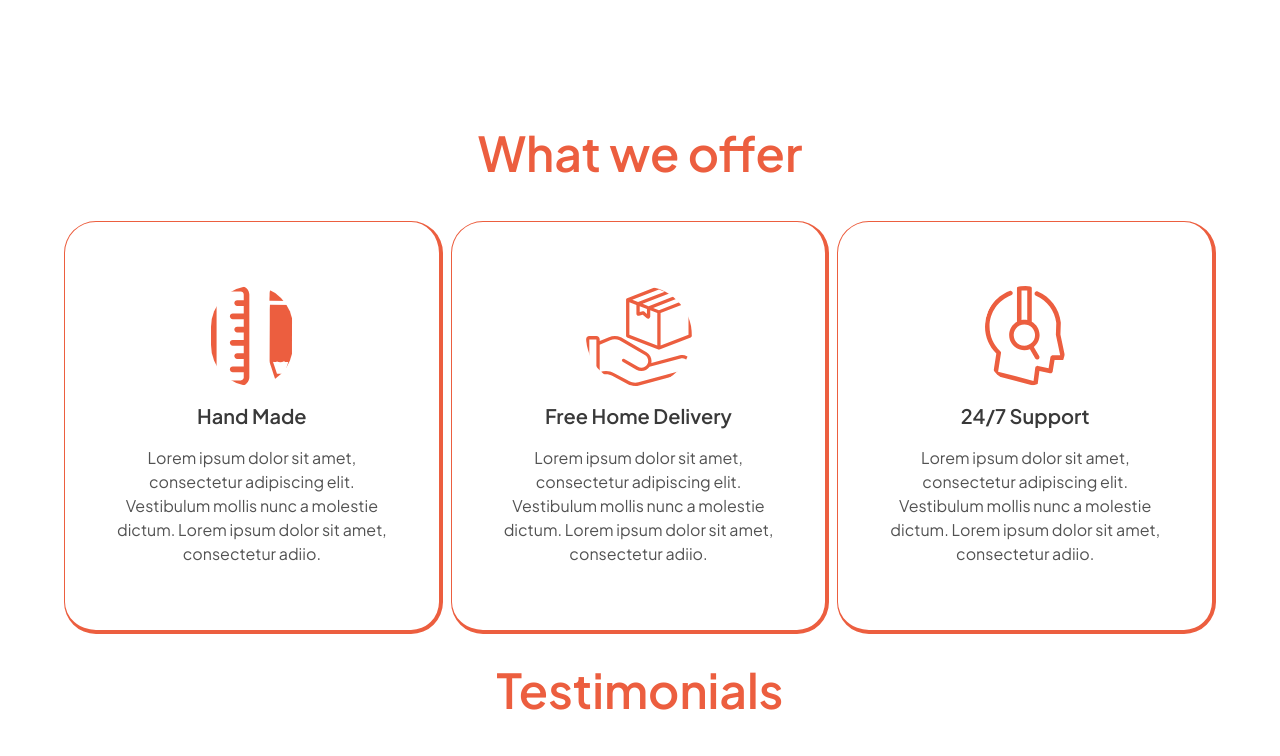
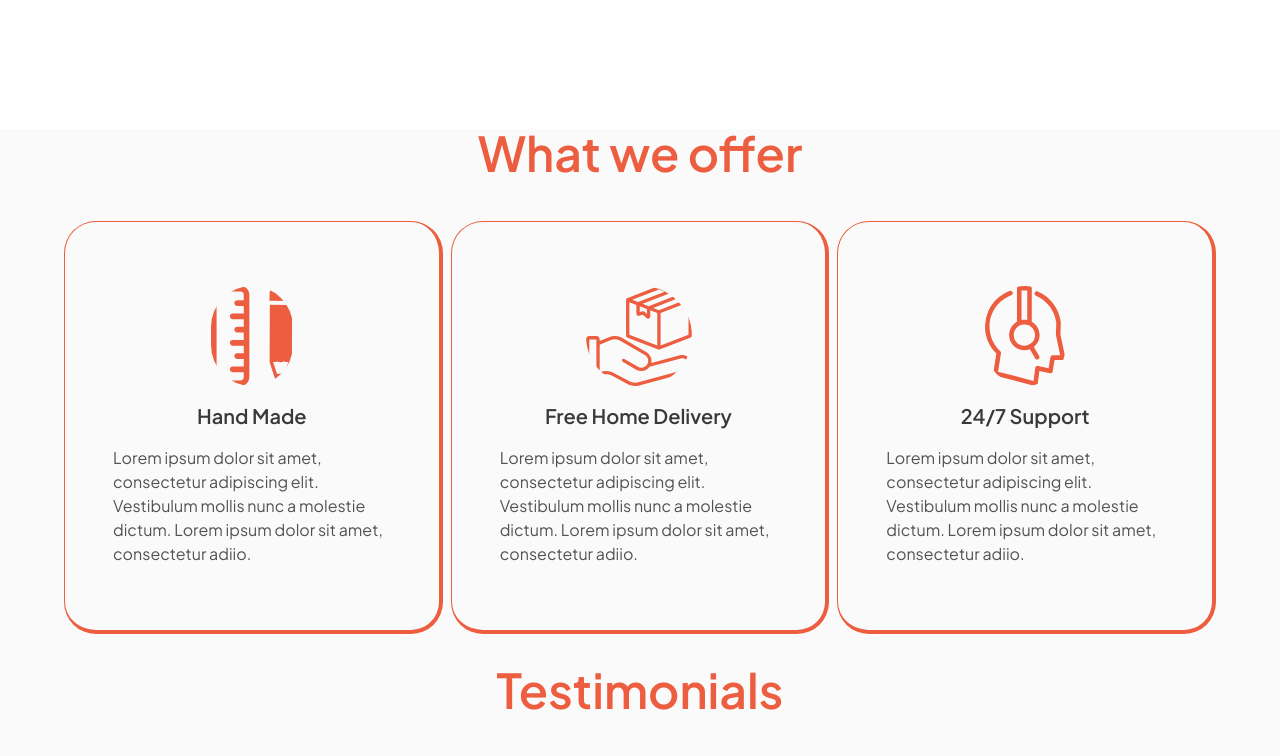
Before and after one commit to hariscs/lala-chappal, a Next.js app in the folder client/: page / in a window 1280 px wide. Shown: the part 900-1656 px from the top of the page. Built offline with nearby package versions, Linux system fonts and the light colour scheme.

Commit message:
add features container

```diff
--- a/client/components/OfferCard.tsx
+++ b/client/components/OfferCard.tsx
@@ -15,15 +15,15 @@
       <Image
         src={icon}
         alt={heading}
-        className='w-auto h-auto outline rounded-full'
+        className='w-auto h-auto rounded-full'
         width={105}
         height={150}
       />
-      <h3 className='capitalize block text-xl text-secondary font-semibold pt-4 pb-4'>
+      <h3 className='capitalize text-xl text-secondary font-semibold pt-4 pb-4'>
         {heading}
       </h3>
 
-      <p className=' block text-accent text-center '>{text}</p>
+      <p className='text-accent'>{text}</p>
     </div>
   )
 }
--- a/client/components/TestimonialCard.tsx
+++ b/client/components/TestimonialCard.tsx
@@ -10,7 +10,7 @@
   const { name, review } = data
 
   return (
-    <div className='border p-8 max-w-sm rounded-[2rem]  flex flex-col shadow-cards border-b-4 border-r-4 border-primary'>
+    <div className='border p-8 max-w-sm rounded-[2rem] flex flex-col border-b-4 border-r-4 border-primary'>
       <div className='flex justify-around'>
         <Image
           className='rounded-full border-4 border-primary max-w-[110px] max-h-[110px]'
--- a/client/container/Offers.tsx
+++ b/client/container/Offers.tsx
@@ -5,7 +5,7 @@
 
 export const Offers = () => {
   return (
-    <section>
+    <section className='bg-[#fafafa]'>
       <Wrapper>
         <div className='pb-8'>
           <div className='flex justify-center items-center mb-11'>
--- a/client/tailwind.config.js
+++ b/client/tailwind.config.js
@@ -16,6 +16,13 @@
         secondary: '#393939',
         accent: '#525252',
       },
+      dropShadow: {
+        primary: '0 0 4px #0BFAE9',
+      },
+      boxShadow: {
+        primary:
+          '2.4252px 2.4252px 19.4016px rgba(0, 0, 0, 0.08), 1.2126px 2.4252px 4.85039px rgba(0, 0, 0, 0.04)',
+      },
     },
   },
   plugins: [],
```
